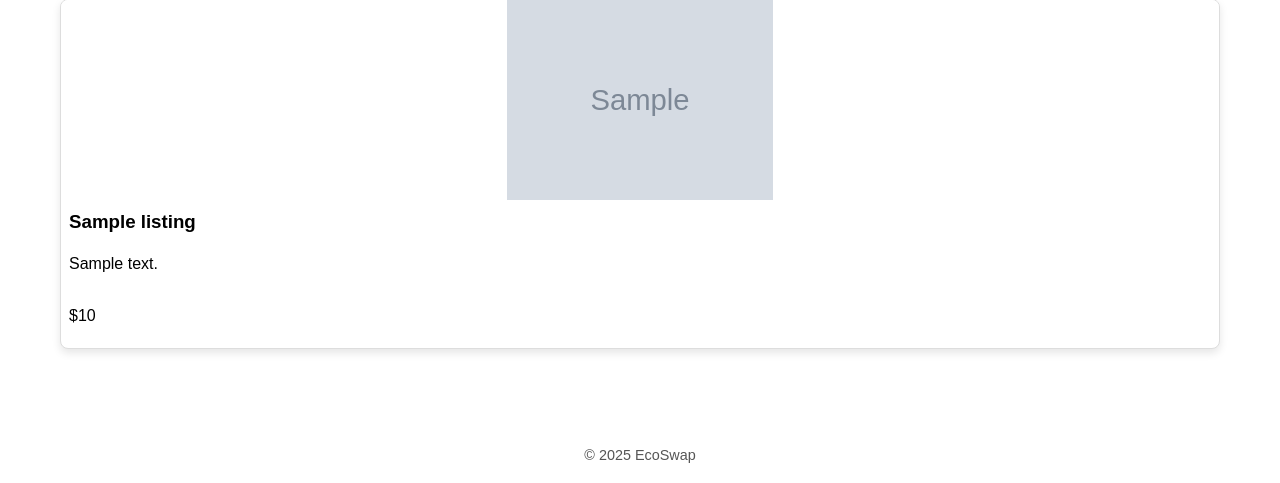
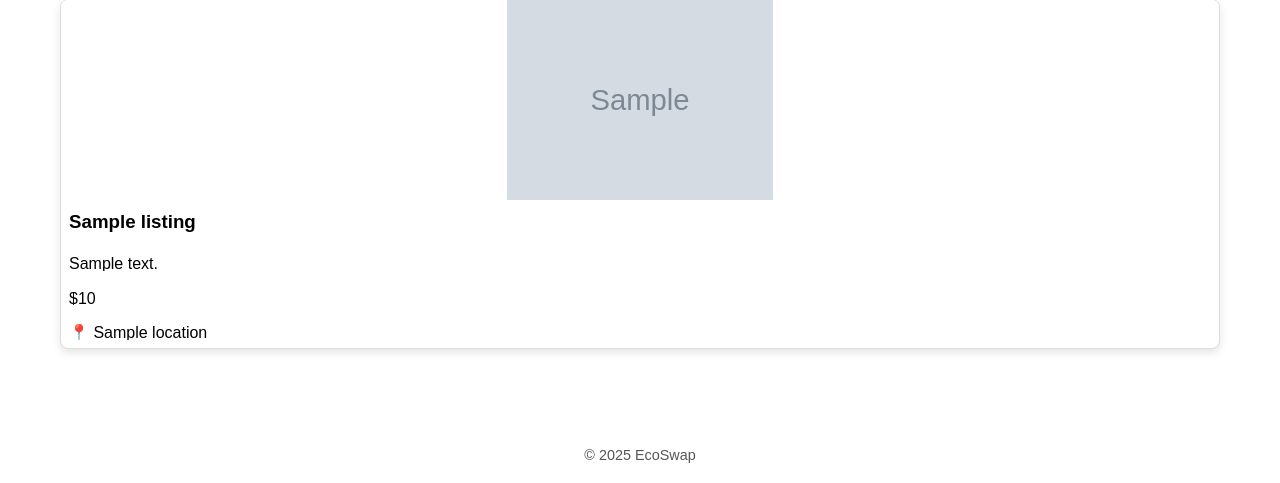
Before and after one commit to ecoswapswe/EcoSwap, a Flask app: page /landing in a window 1280 px wide. Shown: the part 349-832 px from the top of the page. Run offline with Flask 3, Linux system fonts and the light colour scheme; the visitor is signed in with stand-in values (Sample User, id 1); grey boxes marked "Sample" are stand-in pictures; a database or web service that is not in the repository returns one stand-in record (values such as "Sample title").

Commit message:
last commit

```diff
--- a/app/templates/index.html
+++ b/app/templates/index.html
@@ -25,6 +25,9 @@
           {% if product.price %}
             <p class="product-price">${{ product.price }}</p>
           {% endif %}
+          {% if product.location %}
+            <p class="product-location">📍 {{ product.location }}</p>
+          {% endif %}
         </div>
           </a>
       {% endfor %}
```
